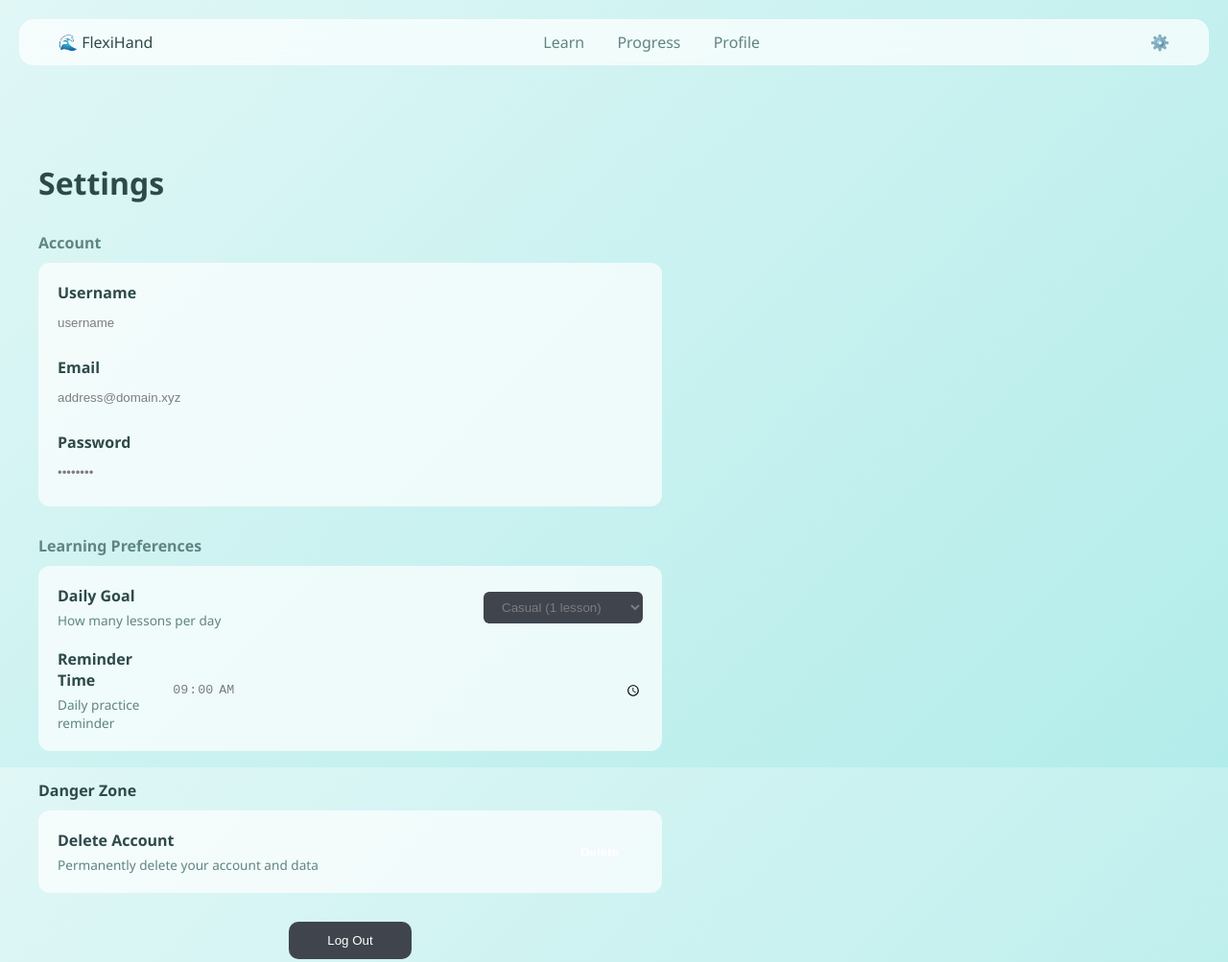
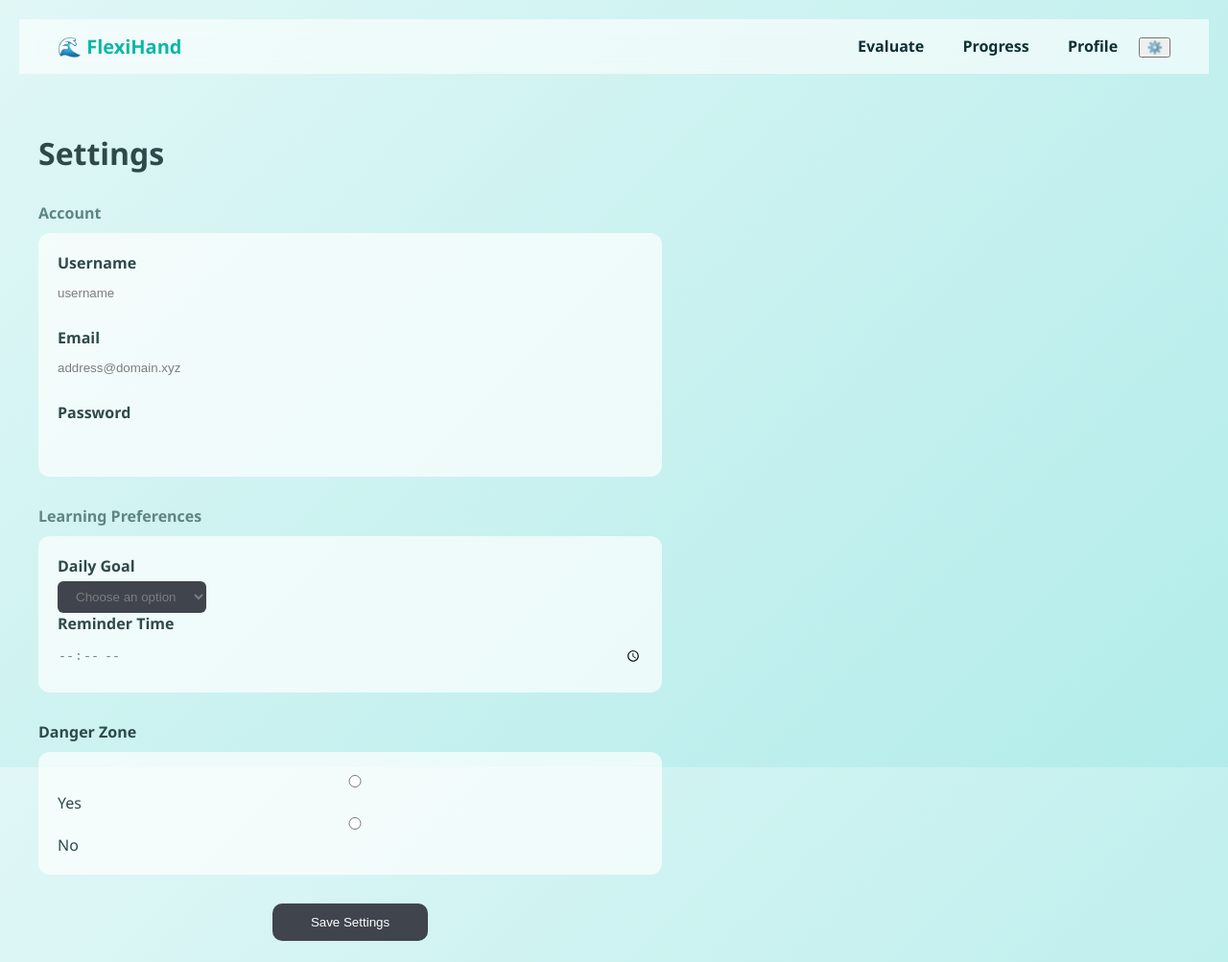
Before and after one commit to tristazecchel/FlexiHand, a website built with Vite: page src/html/settings.html in a window 1280 px wide. Shown: the top 1003 px of the page at 96% size. Built offline with nearby package versions, Linux system fonts and the light colour scheme.

Commit message:
Adding updated settings web page files

```diff
--- a/src/css/settings.css
+++ b/src/css/settings.css
@@ -1,4 +1,8 @@
+
+
 :root {
+    box-sizing: border-box;
+    font-family: "Segoe UI", sans-serif;
     --bg-gradient: linear-gradient(135deg, #e0f7f6 0%, #b2ecea 100%);
     --card-bg: rgba(255, 255, 255, 0.7);
     --accent: #20b2aa;
@@ -29,6 +33,71 @@ nav {
     display: flex;
     justify-content: space-between;
     align-items: center;
+    padding: 15px 40px;
+    background: rgba(255, 255, 255, 0.6);
+    backdrop-filter: blur(10px);
+}
+
+.nav-links {
+    margin-left: auto;
+    margin: 0 15px;
+    display: flex;
+    align-items: center;
+}
+
+.logo {
+    font-size: 20px;
+    font-weight: 800;
+    color: #0bb7a7;
+}
+
+.nav-right a {
+    text-decoration: none;
+    color: #0f2f33;
+    padding: 8px 18px;
+    border-radius: 30px;
+    font-weight: 600;
+}
+
+/*
+.logo {
+    font-size: 20px;
+    font-weight: 800;
+    color: #0bb7a7;
+}
+
+.nav-right {
+    display: flex;
+    align-items: center;
+    gap: 12px;
+}
+
+.nav-right a {
+    text-decoration: none;
+    color: #0f2f33;
+    padding: 8px 18px;
+    border-radius: 30px;
+    font-weight: 600;
+}
+
+.nav-right .active {
+    background: #20b2aa;
+    color: white;
+}
+
+#logoutBtn {
+    background: rgba(255,255,255,0.6);
+    border: none;
+    padding: 8px 12px;
+    border-radius: 50%;
+    cursor: pointer;
+}
+    */
+/*
+nav {
+    display: flex;
+    justify-content: space-between;
+    align-items: center;
     padding: 12px 40px;
     background: var(--card-bg);
     backdrop-filter: blur(10px);
@@ -38,11 +107,13 @@ nav {
 }
 
 .nav-links a {
+    margin-left: auto;
     color: var(--text-dim);
     text-decoration: none;
     margin: 0 15px;
     font-weight: 500;
 }
+    */
 
 /* Container */
 .settings-container {
--- a/src/html/settings.html
+++ b/src/html/settings.html
@@ -9,17 +9,69 @@
 <body>
     <nav class="navbar">
         <div class="logo">🌊 FlexiHand</div>
-        <div class="nav-links">
-            <a href="#" class="nav-item active">Learn</a>
-            <a href="#" class="nav-item">Progress</a>
-            <a href="#" class="nav-item">Profile</a>
+        <div class="nav-right">
+            <a href="#">Evaluate</a>
+            <a href="#">Progress</a>
+            <a href="#" class="active">Profile</a>
+            <button id="logoutBtn">⚙️</button>
         </div>
-        <div class="settings-icon">⚙️</div>
     </nav>
 
     <main class="settings-container">
         <h1>Settings</h1>
+        <form id="settingsForm" action="/submitSettings" method="post">
 
+            <section class="settings-group">
+                <h3>Account</h3>
+                <div class="input-card">
+                    <div class="field">
+                        <label>Username</label>
+                        <input type="text" name="username" value="username">
+                    </div>
+
+                    <div class="field">
+                        <label>Email</label>
+                        <input type="email" name="email" value="address@domain.xyz">
+                    </div>
+
+                    <div class="field">
+                        <label>Password</label>
+                        <input type="password" name="password">
+                    </div>
+                </div>
+            </section>
+
+            <section class="settings-group">
+                <h3>Learning Preferences</h3>
+                <div class="input-card">
+                    <label>Daily Goal</label>
+                    <select name="dailyGoal">
+                        <option value="0">Choose an option</option>
+                        <option value="1">Casual</option>
+                        <option value="3">Regular</option>
+                        <option value="5">Serious</option>
+                    </select>
+
+                    <label>Reminder Time</label>
+                    <input type="time" name="reminderTime">
+                </div>
+            </section>
+
+            <section class="settings-group">
+                <h3 class="danger-text">Danger Zone</h3>
+                <div class="input-card danger-border">
+                    <input type="radio" name="proceed" value="yes"> Yes
+                    <input type="radio" name="proceed" value="no"> No
+                </div>
+            </section>
+
+            <div class="actions">
+                <button type="submit" class="btn-logout">Save Settings</button>
+            </div>
+
+        </form>
+
+        <!--
         <section class="settings-group">
             <h3>Account</h3>
             <div class="input-card">
@@ -47,20 +99,21 @@
                     <div class="field row">
                         <div class="label-group">
                             <label>Daily Goal</label>
-                            <p class="subtext">How many lessons per day</p>
+                            <p class="subtext">How many lessons per day?</p>
+                            <select id="dailyGoal" id="dailyGoal" name="dailyGoal" value="How many lessons per day?">
+                                <option value="0">Chose an option</option>
+                                <option value="1">Casual (1 lesson)</option>
+                                <option value="3">Regular (3 lessons)</option>
+                                <option value="5">Serious (5 lessons)</option>
+                            </select>
                         </div>
-                        <select id="dailyGoal">
-                            <option value="1">Casual (1 lesson)</option>
-                            <option value="3">Regular (3 lessons)</option>
-                            <option value="5">Serious (5 lessons)</option>
-                        </select>
                     </div>
                     <div class="field row">
                         <div class="label-group">
                             <label>Reminder Time</label>
-                            <p class="subtext">Daily practice reminder</p>
+                            <p class="subtext">Daily practice reminder time</p>
+                            <input type="time" id="time" name="time" value="X:XX">
                         </div>
-                        <input type="time" value="09:00">
                     </div>
                 </form>
             </div>
@@ -71,8 +124,10 @@
             <div class="input-card danger-border">
                 <div class="field row">
                     <div class="label-group">
-                        <label>Delete Account</label>
-                        <p class="subtext">Permanently delete your account and data</p>
+                        <input type="radio" id="yes" name="proceed" value="yes">
+                        <label for="yes">Yes (Y)</label><br>
+                        <input type="radio" id="no" name="proceed" value="no">
+                        <label for="no">No (N)</label><br>
                     </div>
                     <button class="btn-delete">Delete</button>
                 </div>
@@ -85,5 +140,6 @@
     </main>
 
     <script src="../js/settings.js"></script>
+    -->
 </body>
 </html>
```
